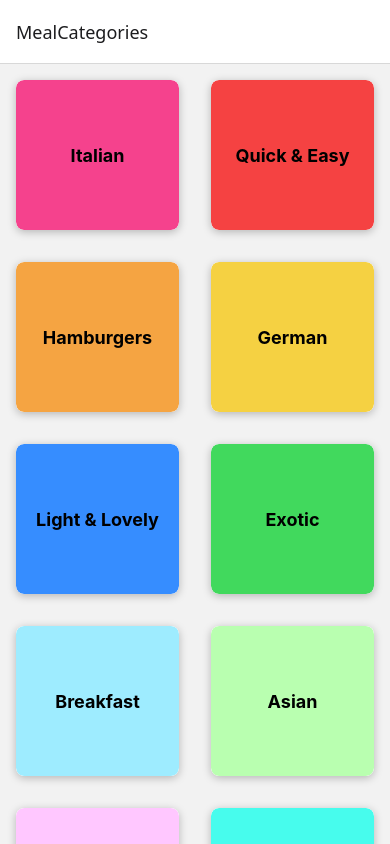
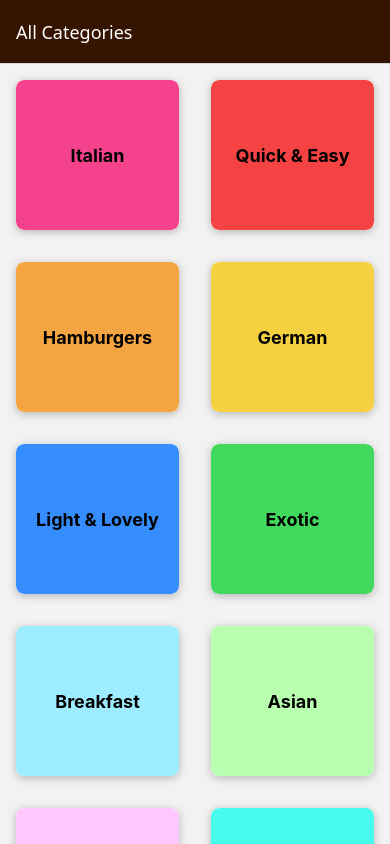
Before and after one commit to din0497/GourmetGo, a React Native app: screen / in a window 390 px wide. Built offline with nearby package versions, Linux system fonts and the light colour scheme.

Commit message:
feat: add options for navigation

```diff
--- a/App.js
+++ b/App.js
@@ -12,9 +12,23 @@ export default function App() {
     <>
       <StatusBar style="light" />
       <NavigationContainer>
-        <Stack.Navigator>
-          <Stack.Screen name="MealCategories" component={CategoriesScreen}/>
-          <Stack.Screen name="MealsOverview" component={MealsOverviewScreen}/>
+        <Stack.Navigator
+          screenOptions={{
+            headerStyle: { backgroundColor: "#351401" },
+            headerTintColor: "white",
+            contentStyle: {
+              backgroundColor: "3f2f25",
+            },
+          }}
+        >
+          <Stack.Screen
+            name="MealCategories"
+            component={CategoriesScreen}
+            options={{
+              title: "All Categories",
+            }}
+          />
+          <Stack.Screen name="MealsOverview" component={MealsOverviewScreen} />
         </Stack.Navigator>
       </NavigationContainer>
     </>
```
